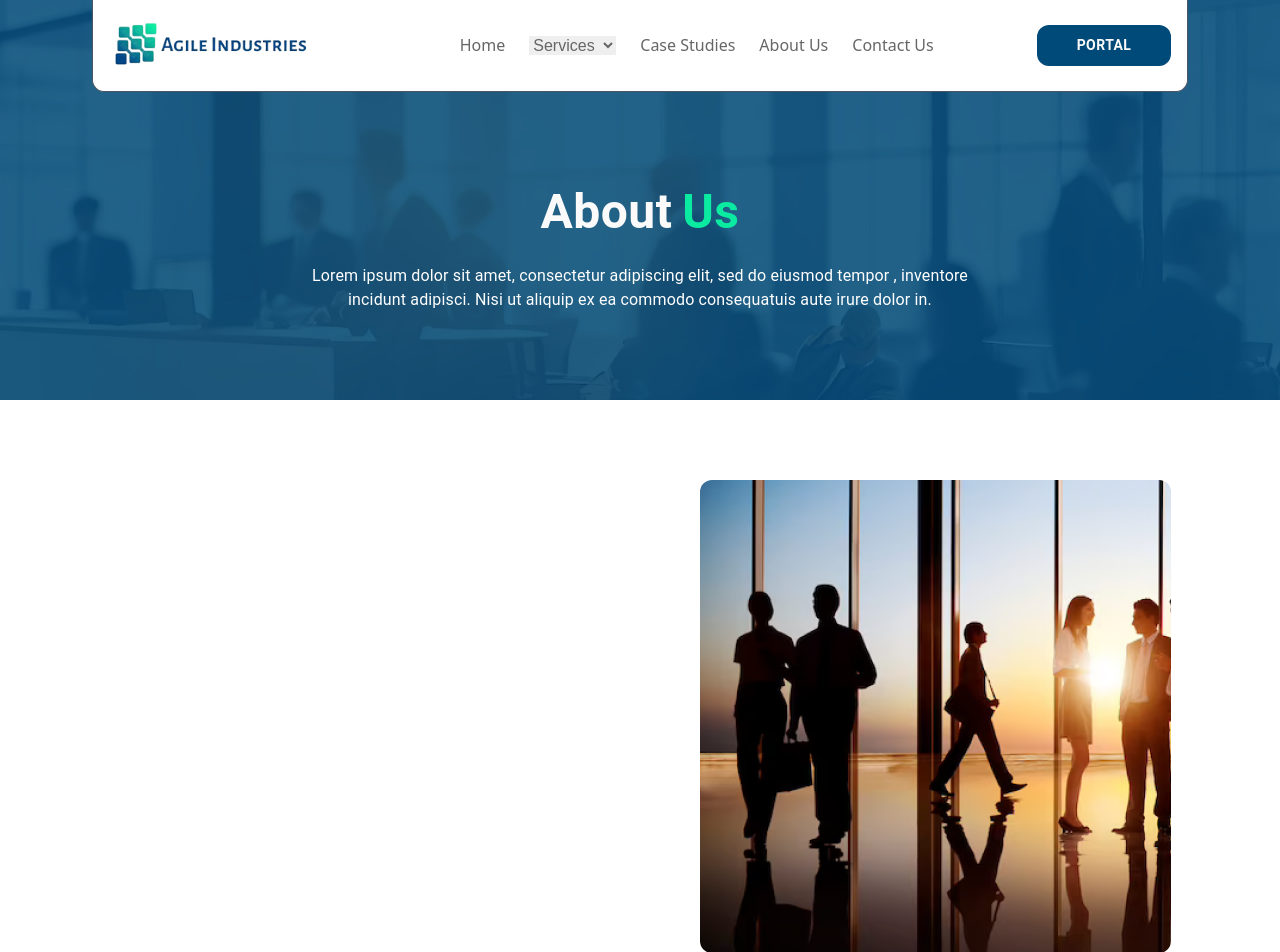
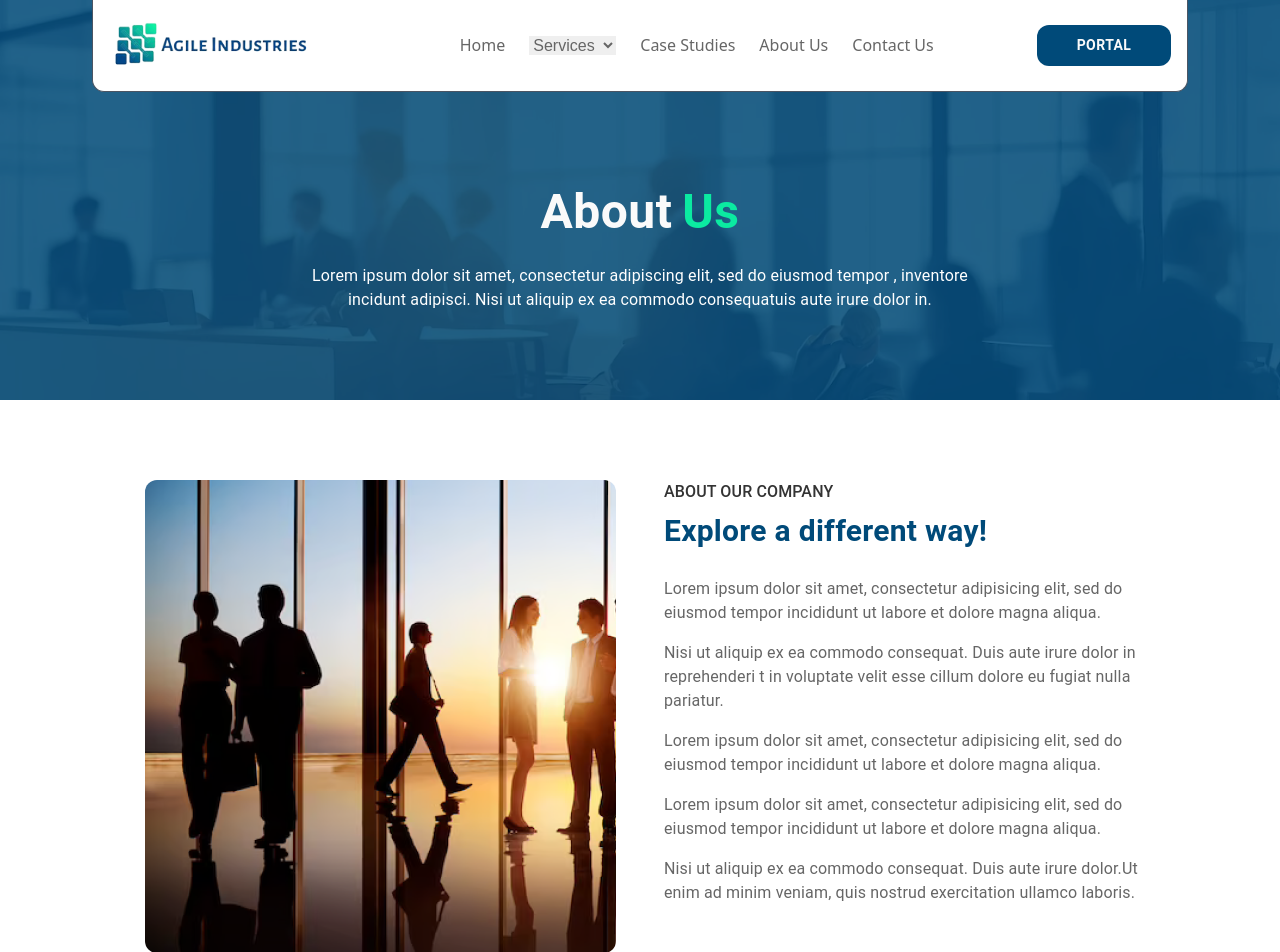
Before and after one commit to imtiaz993/agile-industries, a React (Create React App) app: page /about in a window 1280 px wide. Shown: the top 952 px of the page. Built offline with nearby package versions, Linux system fonts and the light colour scheme.

Commit message:
display error

```diff
--- a/src/Pages/About/Components/CompanyProfile.jsx
+++ b/src/Pages/About/Components/CompanyProfile.jsx
@@ -6,7 +6,7 @@ const CompanyProfile = () => {
   return (
     <Box
       sx={(theme) => ({
-        dispay: "grid",
+        display: "grid",
         gridTemplateColumns: "1fr",
         gap: "48px",
         marginY: "64px",
```
